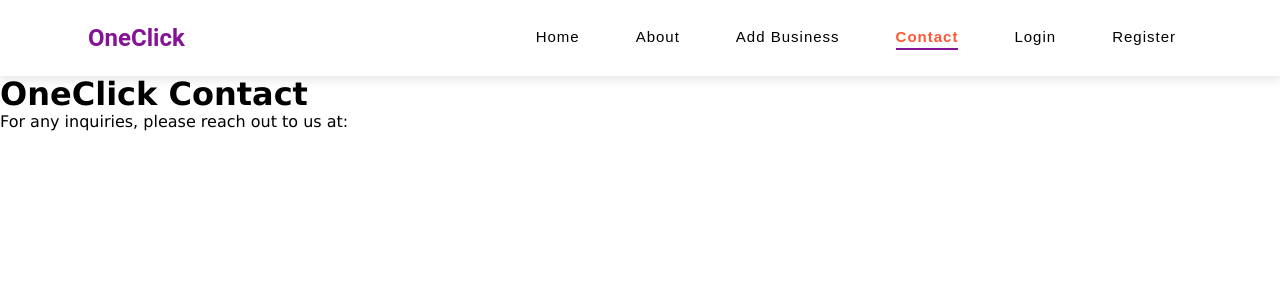
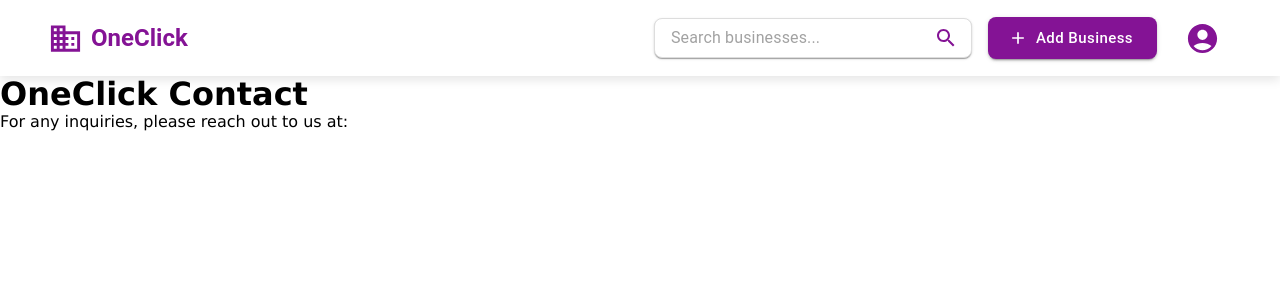
Before and after one commit to sanjeev071997/oneClick, a React (Create React App) app in the folder client/: page /contact in a window 1280 px wide. Shown: the top 300 px of the page. Built offline with nearby package versions, Linux system fonts and the light colour scheme.

Commit message:
Navbar Changes

```diff
--- a/client/src/Components/Categories.js
+++ b/client/src/Components/Categories.js
@@ -28,6 +28,7 @@ const Categories = () => {
     if (name.length > 10) {
       const words = name.split(' ');
       if (words.length > 1) {
+        // Split into two lines if there are multiple words
         const middle = Math.floor(words.length / 2);
         const firstLine = words.slice(0, middle).join(' ');
         const secondLine = words.slice(middle).join(' ');
--- a/client/src/Components/Navbar.js
+++ b/client/src/Components/Navbar.js
@@ -10,27 +10,42 @@ import {
   List,
   ListItem,
   ListItemText,
+  ListItemIcon,
+  InputBase,
+  Paper,
+  Button,
+  Divider,
+  Menu,
+  MenuItem,
 } from "@mui/material";
-import MenuIcon from "@mui/icons-material/Menu";
-import CloseIcon from "@mui/icons-material/Close";
-import { Link, useLocation } from "react-router-dom";
+import {
+  Menu as MenuIcon,
+  Close as CloseIcon,
+  Search as SearchIcon,
+  Add as AddIcon,
+  AccountCircle as AccountCircleIcon,
+  Business as BusinessIcon,
+  Dashboard as DashboardIcon,
+  Update as UpdateIcon,
+  RateReview as ReviewsIcon,
+  Settings as SettingsIcon,
+  ExitToApp as LogoutIcon,
+} from "@mui/icons-material";
+import { Link, useLocation, useNavigate } from "react-router-dom";
 
 const Navbar = () => {
   const [mobileOpen, setMobileOpen] = useState(false);
+  const [anchorEl, setAnchorEl] = useState(null);
   const location = useLocation();
+  const navigate = useNavigate();
 
-  const handleDrawerToggle = () => {
-    setMobileOpen(!mobileOpen);
+  const handleDrawerToggle = () => setMobileOpen(!mobileOpen);
+  const handleProfileClick = (event) => setAnchorEl(event.currentTarget);
+  const handleProfileClose = () => setAnchorEl(null);
+
+  const handleAddBusiness = () => {
+    navigate("/add/business");
   };
-
-  const navItems = [
-    { label: "Home", path: "/" },
-    { label: "About", path: "/about" },
-    { label: "Add Business", path: "/add/business" },
-    { label: "Contact", path: "/contact" },
-    { label: "Login", path: "/login" },
-    { label: "Register", path: "/register" },
-  ];
 
   return (
     <>
@@ -43,14 +58,9 @@ const Navbar = () => {
           boxShadow: "0px 4px 10px rgba(0, 0, 0, 0.1)",
         }}
       >
-        <Container>
-          <Toolbar
-            sx={{
-              display: "flex",
-              justifyContent: "space-between",
-              height: "76px",
-            }}
-          >
+        <Container maxWidth="xl">
+          <Toolbar sx={{ justifyContent: "space-between", height: "76px" }}>
+            <Box sx={{ display: "flex", alignItems: "center", gap: 2 }}>
               <Typography
                 component={Link}
                 to="/"
@@ -59,96 +69,297 @@ const Navbar = () => {
                   fontWeight: "bold",
                   color: "rgb(132, 19, 149)",
                   textDecoration: "none",
+                  display: "flex",
+                  alignItems: "center",
+                  gap: 1,
                 }}
               >
+                <BusinessIcon fontSize="large" />
                 OneClick
               </Typography>
+            </Box>
 
-            {/* Desktop Navigation */}
-            <Box sx={{ display: { xs: "none", md: "flex" }, gap: 3 }}>
-              {navItems.map((item, index) => {
-                const isActive = location.pathname === item.path;
-                return (
-                  <Typography
-                    key={index}
-                    component={Link}
-                    to={item.path}
+            <Box sx={{ display: "flex", alignItems: "center", gap: 2 }}>
+              <Paper
+                component="form"
                 sx={{
-                      textDecoration: "none",
-                      color: isActive ? "#ff5733" : "#000",
+                  p: "2px 8px",
+                  display: { xs: "none", md: "flex" },
+                  alignItems: "center",
+                  width: 300,
+                  border: "1px solid #ddd",
+                  borderRadius: 2,
+                }}
+              >
+                <InputBase
+                  sx={{ ml: 1, flex: 1 }}
+                  placeholder="Search businesses..."
+                />
+                <IconButton type="submit" sx={{ p: "5px" }} aria-label="search">
+                  <SearchIcon sx={{ color: "#841395" }} />
+                </IconButton>
+              </Paper>
+
+              <Button
+                variant="contained"
+                startIcon={<AddIcon />}
+                onClick={handleAddBusiness}
+                sx={{
+                  display: { xs: "none", md: "flex" },
+                  backgroundColor: "#841395",
+                  color: "white",
+                  borderRadius: 2,
+                  px: 3,
+                  py: 1,
+                  textTransform: "none",
                   fontSize: "15px",
-                      fontWeight: isActive ? "600" : "400",
-                      fontFamily: "Arial, sans-serif",
-                      letterSpacing: "1px",
-                      borderBottom: isActive ? "2px solid rgb(132, 19, 149)" : "none",
-                      mx: 2,
                   "&:hover": {
-                        color: "#ff5733",
+                    backgroundColor: "#6a0d7a",
                   },
                 }}
               >
-                    {item.label}
-                  </Typography>
-                );
-              })}
-            </Box>
+                Add Business
+              </Button>
 
-            {/* Mobile Menu Button */}
+              <IconButton
+                sx={{ color: "#841395" }}
+                onClick={handleProfileClick}
+                size="large"
+              >
+                <AccountCircleIcon fontSize="large" />
+              </IconButton>
+              <Menu
+                anchorEl={anchorEl}
+                open={Boolean(anchorEl)}
+                onClose={handleProfileClose}
+                anchorOrigin={{
+                  vertical: "bottom",
+                  horizontal: "right",
+                }}
+                transformOrigin={{
+                  vertical: "top",
+                  horizontal: "right",
+                }}
+                PaperProps={{
+                  sx: {
+                    width: 220,
+                    borderRadius: 2,
+                    boxShadow: "0px 4px 20px rgba(0, 0, 0, 0.15)",
+                  },
+                }}
+              >
+                <MenuItem component={Link} to="/dashboard" onClick={handleProfileClose}>
+                  <ListItemIcon>
+                    <DashboardIcon sx={{ color: "#841395" }} />
+                  </ListItemIcon>
+                  <ListItemText primary="Dashboard" />
+                </MenuItem>
+                <MenuItem component={Link} to="/update-business" onClick={handleProfileClose}>
+                  <ListItemIcon>
+                    <UpdateIcon sx={{ color: "#841395" }} />
+                  </ListItemIcon>
+                  <ListItemText primary="Update Business" />
+                </MenuItem>
+                <MenuItem component={Link} to="/reviews" onClick={handleProfileClose}>
+                  <ListItemIcon>
+                    <ReviewsIcon sx={{ color: "#841395" }} />
+                  </ListItemIcon>
+                  <ListItemText primary="Reviews" />
+                </MenuItem>
+                <Divider sx={{ my: 0.5 }} />
+                <MenuItem component={Link} to="/settings" onClick={handleProfileClose}>
+                  <ListItemIcon>
+                    <SettingsIcon sx={{ color: "#841395" }} />
+                  </ListItemIcon>
+                  <ListItemText primary="Settings" />
+                </MenuItem>
+                <MenuItem component={Link} to="/logout" onClick={handleProfileClose}>
+                  <ListItemIcon>
+                    <LogoutIcon sx={{ color: "#841395" }} />
+                  </ListItemIcon>
+                  <ListItemText primary="Logout" />
+                </MenuItem>
+              </Menu>
+
               <IconButton
                 edge="end"
                 aria-label="menu"
-              sx={{
-                display: { xs: "block", md: "none" },
-                color: "#ff5733",
-              }}
+                sx={{ display: { xs: "block", md: "none" }, color: "#841395" }}
                 onClick={handleDrawerToggle}
+                size="large"
               >
                 <MenuIcon sx={{ fontSize: "2rem" }} />
               </IconButton>
+            </Box>
           </Toolbar>
         </Container>
       </AppBar>
 
-      {/* Mobile Drawer */}
-      <Drawer anchor="right" open={mobileOpen} onClose={handleDrawerToggle}>
-        <Box sx={{ width: 250, height: "100vh", p: 2 }}>
-          <Box sx={{ display: "flex", justifyContent: "flex-end" }}>
-            <IconButton onClick={handleDrawerToggle}>
-              <CloseIcon sx={{ color: "#ff5733" }} />
+      <Drawer
+        anchor="right"
+        open={mobileOpen}
+        onClose={handleDrawerToggle}
+        sx={{
+          "& .MuiDrawer-paper": {
+            width: { xs: "85%", sm: 300 },
+            boxSizing: "border-box",
+          },
+        }}
+      >
+        <Box sx={{ height: "100%", display: "flex", flexDirection: "column" }}>
+          <Box
+            sx={{
+              display: "flex",
+              justifyContent: "space-between",
+              alignItems: "center",
+              p: 2,
+              backgroundColor: "#841395",
+              color: "white",
+            }}
+          >
+            <Typography variant="h6" sx={{ fontWeight: "bold" }}>
+              Menu
+            </Typography>
+            <IconButton onClick={handleDrawerToggle} sx={{ color: "white" }}>
+              <CloseIcon />
             </IconButton>
           </Box>
 
-          <List sx={{ mt: 2 }}>
-            {navItems.map((item, index) => {
-              const isActive = location.pathname === item.path;
-              return (
+          <Box sx={{ p: 2 }}>
+            <Button
+              fullWidth
+              variant="contained"
+              startIcon={<AddIcon />}
+              onClick={() => {
+                handleAddBusiness();
+                handleDrawerToggle();
+              }}
+              sx={{
+                backgroundColor: "#841395",
+                color: "white",
+                borderRadius: 1,
+                py: 1.5,
+                mb: 2,
+                textTransform: "none",
+                fontSize: "16px",
+                "&:hover": {
+                  backgroundColor: "#6a0d7a",
+                },
+              }}
+            >
+              Add Business
+            </Button>
+          </Box>
+
+          <List sx={{ flexGrow: 1 }}>
             <ListItem
-                  key={index}
               button
               component={Link}
-                  to={item.path}
+              to="/dashboard"
               onClick={handleDrawerToggle}
-                  sx={{ textAlign: "center" }}
+              sx={{
+                borderRadius: 1,
+                mb: 0.5,
+                backgroundColor:
+                  location.pathname === "/dashboard"
+                    ? "rgba(132, 19, 149, 0.1)"
+                    : "transparent",
+              }}
             >
+              <ListItemIcon>
+                <DashboardIcon sx={{ color: "#841395" }} />
+              </ListItemIcon>
               <ListItemText
-                    primary={item.label}
-                    sx={{
-                      textAlign: "center",
-                      fontSize: "15px",
-                      fontWeight: isActive ? "600" : "500",
-                      fontFamily: "Arial, sans-serif",
-                      color: isActive ? "rgb(132, 19, 149)" : "#000",
-                      letterSpacing: "1px",
+                primary="Dashboard"
+                primaryTypographyProps={{
+                  fontWeight: location.pathname === "/dashboard" ? "600" : "400",
                 }}
               />
             </ListItem>
-              );
-            })}
+
+            <ListItem
+              button
+              component={Link}
+              to="/update-business"
+              onClick={handleDrawerToggle}
+              sx={{
+                borderRadius: 1,
+                mb: 0.5,
+                backgroundColor:
+                  location.pathname === "/update-business"
+                    ? "rgba(132, 19, 149, 0.1)"
+                    : "transparent",
+              }}
+            >
+              <ListItemIcon>
+                <UpdateIcon sx={{ color: "#841395" }} />
+              </ListItemIcon>
+              <ListItemText
+                primary="Update Business"
+                primaryTypographyProps={{
+                  fontWeight:
+                    location.pathname === "/update-business" ? "600" : "400",
+                }}
+              />
+            </ListItem>
+
+            <ListItem
+              button
+              component={Link}
+              to="/reviews"
+              onClick={handleDrawerToggle}
+              sx={{
+                borderRadius: 1,
+                mb: 0.5,
+                backgroundColor:
+                  location.pathname === "/reviews"
+                    ? "rgba(132, 19, 149, 0.1)"
+                    : "transparent",
+              }}
+            >
+              <ListItemIcon>
+                <ReviewsIcon sx={{ color: "#841395" }} />
+              </ListItemIcon>
+              <ListItemText
+                primary="Reviews"
+                primaryTypographyProps={{
+                  fontWeight: location.pathname === "/reviews" ? "600" : "400",
+                }}
+              />
+            </ListItem>
           </List>
+
+          <Box sx={{ p: 2 }}>
+            <Divider sx={{ mb: 2 }} />
+            <List>
+              <ListItem
+                button
+                component={Link}
+                to="/settings"
+                onClick={handleDrawerToggle}
+              >
+                <ListItemIcon>
+                  <SettingsIcon sx={{ color: "#841395" }} />
+                </ListItemIcon>
+                <ListItemText primary="Settings" />
+              </ListItem>
+
+              <ListItem
+                button
+                component={Link}
+                to="/logout"
+                onClick={handleDrawerToggle}
+              >
+                <ListItemIcon>
+                  <LogoutIcon sx={{ color: "#841395" }} />
+                </ListItemIcon>
+                <ListItemText primary="Logout" />
+              </ListItem>
+            </List>
+          </Box>
         </Box>
       </Drawer>
 
-      {/* Space for Fixed Navbar */}
       <Box sx={{ height: "76px" }} />
     </>
   );
```
Also changed, not shown: client/src/App.js (line endings or trailing spaces). Lines whose indentation alone changed are shown as unchanged.
